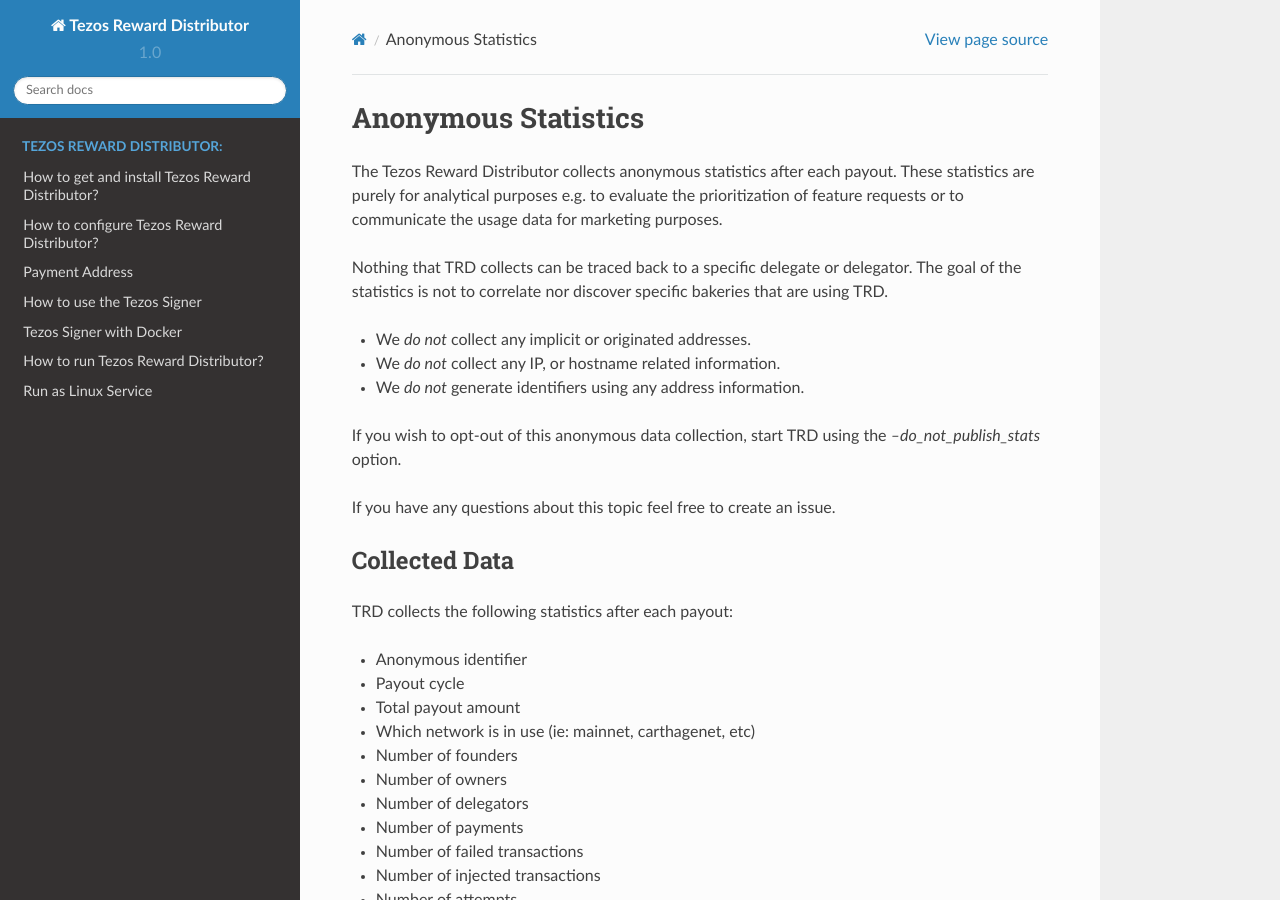
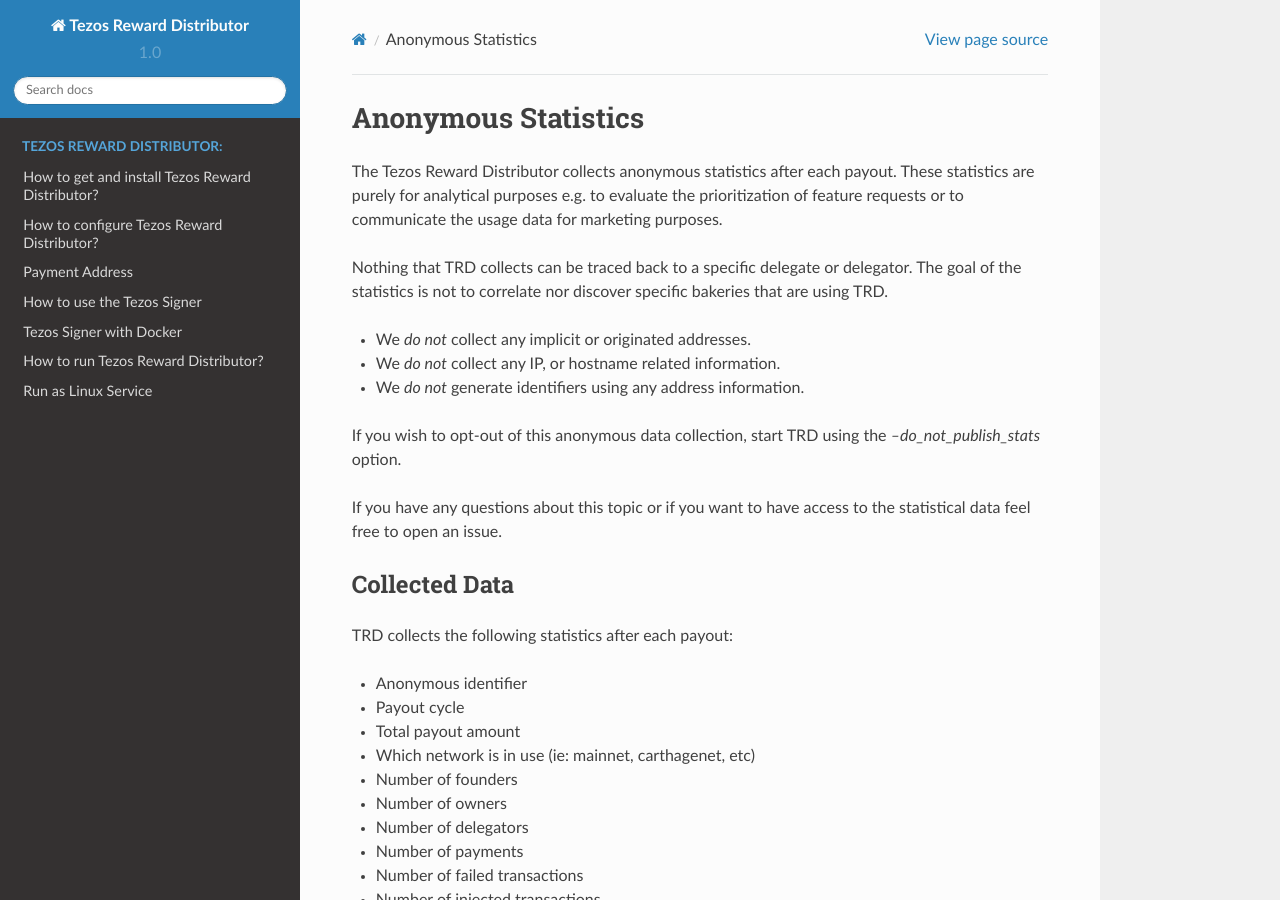
Before and after one commit to tezos-reward-distributor-organization/tezos-reward-distributor, a Sphinx documentation site: the page built from docs/statistics.rst, in a window 1280 px wide and 900 px high. Built offline with Sphinx 7.4.7 and the Read the Docs theme 2.0.0, drawn with Linux system fonts in a browser that asks for light colours; pages that are not in the unit, such as notebooks, are missing from menus.

Commit message:
Edit: How to access the data

```diff
--- a/docs/statistics.rst
+++ b/docs/statistics.rst
@@ -11,7 +11,7 @@
 
 If you wish to opt-out of this anonymous data collection, start TRD using the `--do_not_publish_stats` option.
 
-If you have any questions about this topic feel free to create an issue.
+If you have any questions about this topic or if you want to have access to the statistical data feel free to open an issue.
 
 Collected Data
 --------------
```
